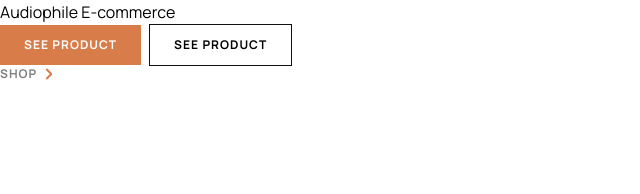
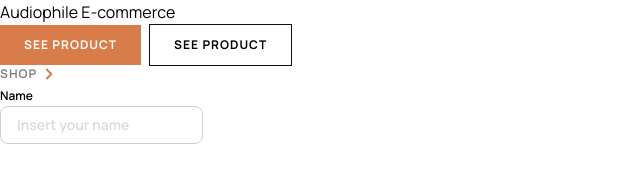
Before and after one commit to vitolob/audiophile-ecommerce, a Next.js app: page / in a window 1280 px wide. Shown: the top 194 px of the page, without its empty margins (0-640 px from the left). Built offline with nearby package versions, Linux system fonts and the light colour scheme.

Commit message:
feat(ui): create TextInput component

```diff
--- a/src/app/page.tsx
+++ b/src/app/page.tsx
@@ -1,5 +1,6 @@
 import Button from "@/components/atoms/Button";
 import ArrowButton from "@/components/atoms/ArrowButton";
+import TextInput from "@/components/atoms/TextInput";
 
 export default function Home() {
   return (
@@ -11,7 +12,12 @@ export default function Home() {
           See Product
         </Button>
       </div>
-      <ArrowButton>Shop</ArrowButton>
+      <div>
+        <ArrowButton>Shop</ArrowButton>
+      </div>
+      <div>
+        <TextInput fieldLabel="Name" placeholder="Insert your name" />
+      </div>
     </main>
   );
 }
--- /dev/null
+++ b/src/components/atoms/TextInput.tsx
@@ -0,0 +1,24 @@
+import { FC, InputHTMLAttributes } from "react";
+
+type TextInputProps = InputHTMLAttributes<HTMLInputElement> & {
+  fieldLabel: string;
+  errorState?: boolean;
+};
+
+const TextInput: FC<TextInputProps> = ({ fieldLabel, errorState, ...rest }) => {
+  return (
+    <div>
+      <label className="text-xs font-semibold">{fieldLabel}</label>
+      <br />
+      <input
+        type="text"
+        {...rest}
+        className={`py-2 px-4 text-sm font-semibold border border-[#CFCFCF] rounded-lg placeholder:opacity-40 ${
+          errorState ? "focus:outline-[#CD2C2C]" : "focus:outline-orange"
+        }`}
+      />
+    </div>
+  );
+};
+
+export default TextInput;
```
